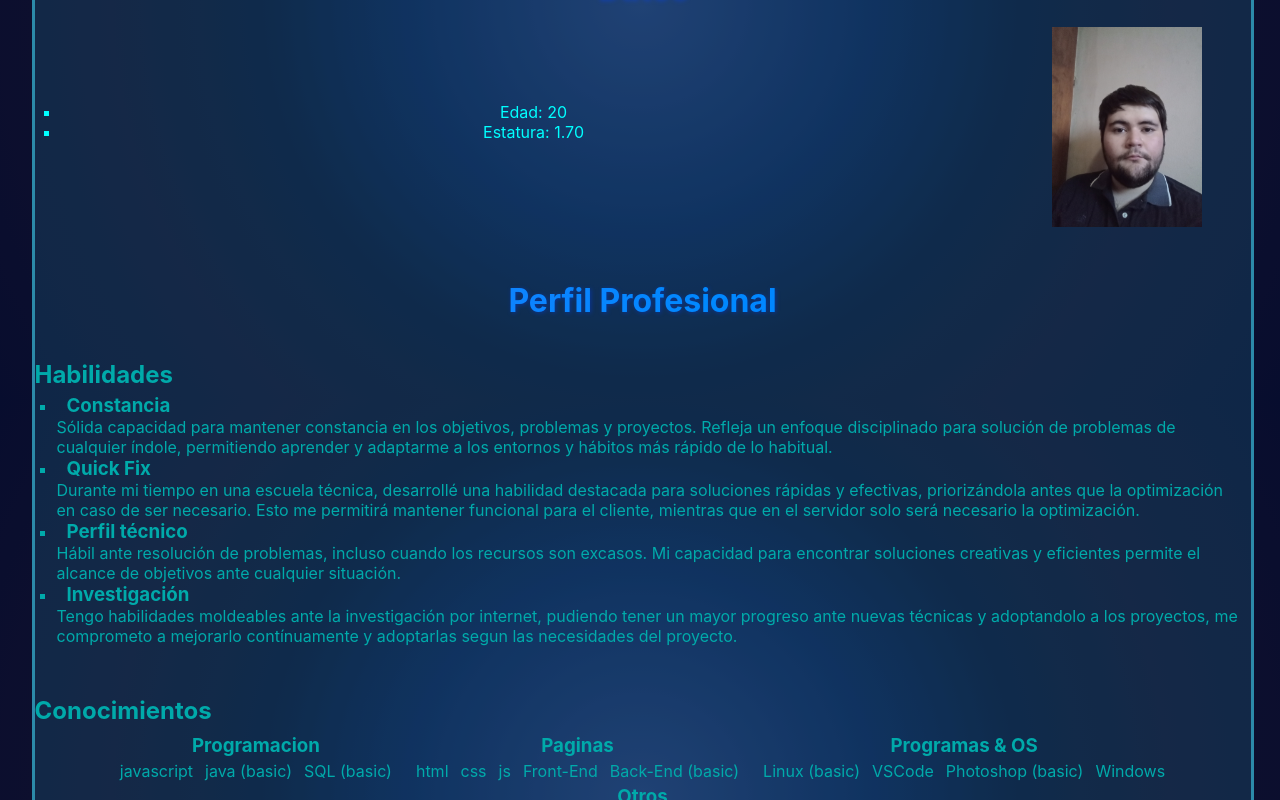
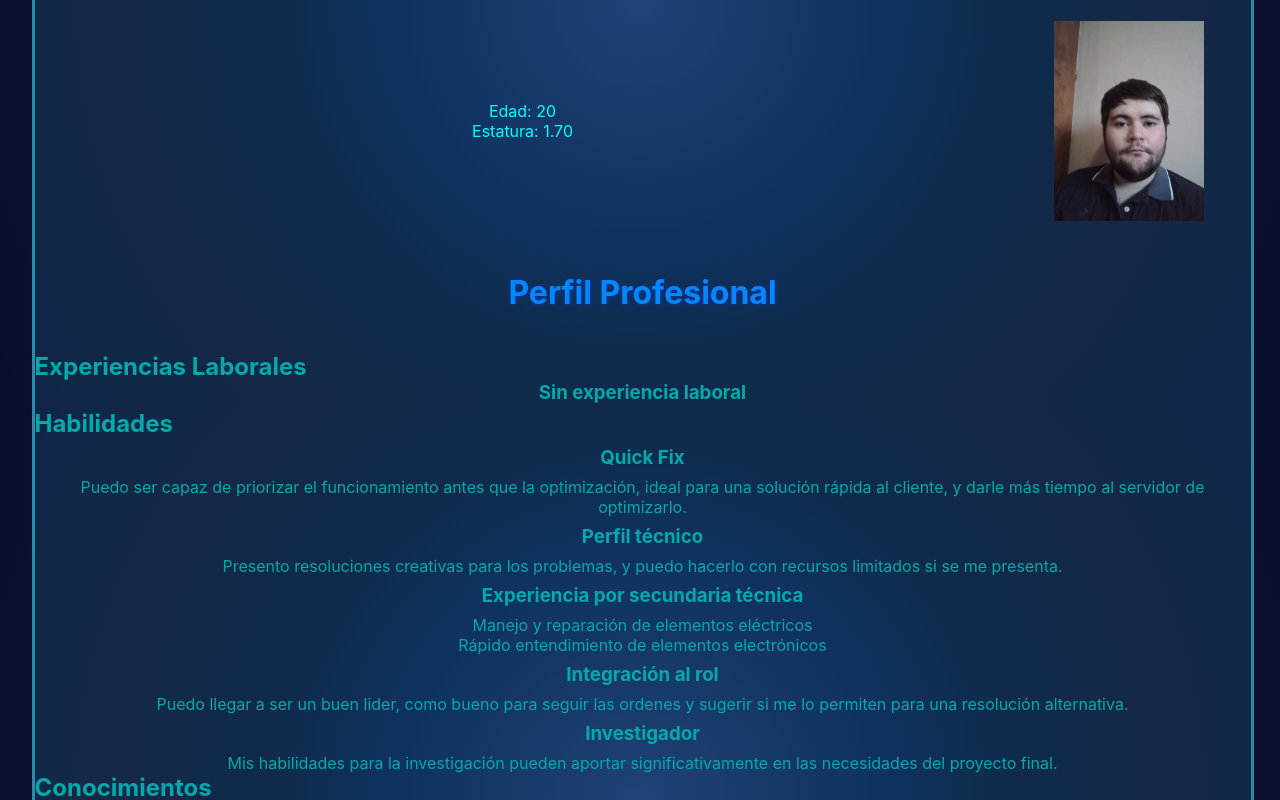
Before and after one commit to gabyfroso/Curriculum-Vitale, a React (Create React App) app: page / in a window 1280 px wide. Shown: the part 400-1200 px from the top of the page. Built offline with nearby package versions, Linux system fonts and the light colour scheme.

Commit message:
Reacomodamiento de datos

```diff
--- a/src/pages/Main/Academico.jsx
+++ b/src/pages/Main/Academico.jsx
@@ -5,6 +5,7 @@ import STLPages from '../pages.module.css';
 function Academico() {
     return (
         <ul>
+            <div>
                 <li>
                     <h3>Primario:</h3>
                     <abbr>Escuela de la patria doctor Manuel Belgrano</abbr>
@@ -19,21 +20,25 @@ function Academico() {
                     <abbr>Ingenieria Electronica - </abbr>
                     <abbr>Ingeniería en Sistemas </abbr>
                 </li>
+            </div>
+            <div className={STLPages.liNoWrap_C}>
             <li>
                 <h3>Instituto de Formación Profesional (NOA)</h3>
                 <abbr>Asistente Paramédico</abbr>
                 <abbr></abbr>
             </li>
+            </div>
+
         </ul>
     )
 }
 
 function Index() {
     return (
-        <>
+        <div className={`${STLPages.ulMuly} ${STLPages.liNoWrap_C} ${STLPages.ulCenter}`}>
             <h1 className={`${STLPages.ctr}`}>Educación</h1>
             <Academico />
-        </>
+        </div>
     )
 }
 
--- a/src/pages/Main/Encabezado.jsx
+++ b/src/pages/Main/Encabezado.jsx
@@ -3,6 +3,7 @@ import React from 'react'
 import IMG1 from '../../img/Imagen1.jpg'
 
 import STLPages from '../pages.module.css';
+import STLMain from './Main.module.css';
 
 function Encabezado() {
     const Email = 'gabyfroso@gmail.com';
@@ -64,7 +65,7 @@ function Index() {
     return (
         <>
             <div>
-                <table className={`${STLPages.Table_Principal} `}>
+                <table className={`${STLMain.Table_Principal} `}>
                     <tbody>
                         <Encabezado />
                     </tbody>
@@ -73,7 +74,7 @@ function Index() {
 
             <div>
                 <h1 className={`${STLPages.ctr}`}>Datos</h1>
-                <table className={`${STLPages.Table_Principal}`}>
+                <table className={`${STLMain.Table_Principal}`}>
                     <tbody>
                         <Datos />
                     </tbody>
--- /dev/null
+++ b/src/pages/Main/Main.module.css
@@ -0,0 +1,54 @@
+.principal {
+    &>div {
+        margin-top: 40px;
+        margin-bottom: 20px;
+
+        &>:first-child {
+            margin-bottom: 5px;
+        }
+    }
+
+    & * {
+        color: rgb(0, 170, 170);
+    }
+
+    &>div>h1{
+        background: radial-gradient(
+        circle,
+        rgb(40, 122, 253) 0%,
+        rgb(0, 136, 255) 51%,
+        rgb(1, 119, 255) 100%);
+    background-size: 200%;
+    color: transparent;
+    background-clip: text;
+    animation: shine 12s linear infinite;
+    filter: drop-shadow(1px 1px 2px rgb(0, 64, 255, .4));
+    }
+}
+
+.Table_Principal {
+    & * {
+        color: aqua;
+    }
+
+    tr {
+        a {
+            color: rgb(90, 255, 255);
+
+            &:visited {
+                color: rgb(0, 160, 160);
+            }
+
+            &:hover {
+                letter-spacing: 1px;
+            }
+        }
+
+        td {
+            padding-top: 10px;
+            padding-bottom: 10px;
+        }
+    }
+
+    color: rgb(0, 162, 255);
+}
--- a/src/pages/Main/Proffesional.jsx
+++ b/src/pages/Main/Proffesional.jsx
@@ -1,38 +1,64 @@
 import React from 'react'
 
-
+import STLMain from './Main.module.css';
 import STLPages from '../pages.module.css';
 
+function Nli({ title = '', children }) {
+  return (
+    <li>
+      <h3> {title} </h3>
+      <p>{children}</p>
+    </li>
+  )
+}
+
+function Experiencias() {
+  const ExpLaborales = [{ title: '', fullp: [''] }]
+
+
+  return (
+    <ul className={STLPages.liNoWrap_C}>
+      {
+        ExpLaborales && ExpLaborales.map(item => {
+          const Name = item.title !== '' ? item.title : 'Sin experiencia laboral';
+
+          return (
+            <li key={Name}>
+              <h3> {Name} </h3>
+              {
+                item.fullp.map(elem => (<p key={elem}>{elem}</p>))
+              }
+            </li>
+          )
+        })
+      }
+
+    </ul>
+  )
+}
+
 function Habilidades() {
+
+
   return (
-      <ul>
+    <ul className={STLPages.liDistanceItem}>
+      <Nli title={'Quick Fix'}>
+        Puedo ser capaz de priorizar el funcionamiento antes que la optimización, ideal para una solución rápida al cliente, y darle más tiempo al servidor de optimizarlo.
+      </Nli>
+      <Nli title='Perfil técnico'>
+        Presento resoluciones creativas para los problemas, y puedo hacerlo con recursos limitados si se me presenta.
+      </Nli>
       <li>
-          <h3> Constancia </h3>
-          <p>
-            Sólida capacidad para mantener constancia en los objetivos, problemas y proyectos. Refleja un enfoque disciplinado para solución de problemas de cualquier índole, permitiendo aprender y adaptarme a los entornos y hábitos más rápido de lo habitual.
-          </p>
+        <h3>Experiencia por secundaria técnica</h3>
+        <p>Manejo y reparación de elementos eléctricos</p>
+        <p>Rápido entendimiento de elementos electrónicos</p>
       </li>
-
-        <li>
-          <h3> Quick Fix </h3>
-          <p>
-            Durante mi tiempo en una escuela técnica, desarrollé una habilidad destacada para soluciones rápidas y efectivas, priorizándola antes que la optimización en caso de ser necesario. Esto me permitirá mantener funcional para el cliente, mientras que en el servidor solo será necesario la optimización.
-          </p>
-        </li>
-
-        <li>
-          <h3>Perfil técnico</h3>
-          <p>
-            Hábil ante resolución de problemas, incluso cuando los recursos son excasos. Mi capacidad para encontrar soluciones creativas y eficientes permite el alcance de objetivos ante cualquier situación.
-          </p>
-        </li>
-
-        <li>
-          <h3>Investigación</h3>
-          <p>
-            Tengo habilidades moldeables ante la investigación por internet, pudiendo tener un mayor progreso ante nuevas técnicas y adoptandolo a los proyectos, me comprometo a mejorarlo contínuamente y adoptarlas segun las necesidades del proyecto.
-          </p>
-        </li>
+      <Nli title='Integración al rol'>
+        Puedo llegar a ser un buen lider, como bueno para seguir las ordenes y sugerir si me lo permiten para una resolución alternativa.
+      </Nli>
+      <Nli title='Investigador'>
+        Mis habilidades para la investigación pueden aportar significativamente en las necesidades del proyecto final.
+      </Nli>
     </ul>
   )
 }
@@ -43,7 +69,7 @@ function Habilidades() {
   const Otros = ['Respiración Cardio Pulmonar (RCP)'];
 
   return (
-      <tr className={`${STLPages.flexwrap} ${STLPages.ctr} ${STLPages.ulMuly}`}>
+    <tr className={`${STLPages.flexwrap} ${STLPages.ctr}`}>
       <td>
         <h3>Programacion</h3>
         <ul>
@@ -90,7 +116,12 @@ function Habilidades() {
 
 function Index() {
   return (
-    <>
+    <div className={`${STLMain.Professional} ${STLPages.ulCenter}`}>
+      <div>
+        <h2>Experiencias Laborales</h2>
+        <Experiencias />
+      </div>
+
       <div>
         <h2>Habilidades</h2>
         <Habilidades />
@@ -104,7 +135,7 @@ function Index() {
         </table>
       </div>
 
-    </>
+    </div>
   )
 }
 
--- a/src/pages/Main/indexPage.js
+++ b/src/pages/Main/indexPage.js
@@ -5,10 +5,11 @@ import Proffesional from './Proffesional';
 import Academico from './Academico';
 
 import STLPages from '../pages.module.css';
+import STLMain from './Main.module.css'
 
 function Index() {
     return (
-        <div className={`${STLPages.principal} ${STLPages.ulWithStyle}`}>
+        <div className={`${STLMain.principal}`}>
             <Encabezado />
 
             <div>
--- a/src/pages/pages.module.css
+++ b/src/pages/pages.module.css
@@ -1,62 +1,11 @@
-.principal {
-    &>div {
-        margin-top: 40px;
-        margin-bottom: 20px;
-
-        &>:first-child {
-            margin-bottom: 5px;
-        }
-    }
-
-    & * {
-        color: rgb(0, 170, 170);
-    }
-
-    &>div>h1{
-        background: radial-gradient(
-        circle,
-        rgb(40, 122, 253) 0%,
-        rgb(0, 136, 255) 51%,
-        rgb(1, 119, 255) 100%);
-    background-size: 200%;
-    color: transparent;
-    background-clip: text;
-    animation: shine 12s linear infinite;
-    filter: drop-shadow(1px 1px 2px rgb(0, 64, 255, .4));
-    }
-}
-
 table {
-    padding: 2px;
-
     width: 100%;
 }
 
-.Table_Principal {
-    & * {
-        color: aqua;
+.fLetter{
+    ul>li>p::first-letter{
+        margin-left: 5px;
     }
-
-    tr {
-        a {
-            color: rgb(90, 255, 255);
-
-            &:visited {
-                color: rgb(0, 160, 160);
-            }
-
-            &:hover {
-                letter-spacing: 1px;
-            }
-        }
-
-        td {
-            padding-top: 10px;
-            padding-bottom: 10px;
-        }
-    }
-
-    color: rgb(0, 162, 255);
 }
 
 .ctr {
@@ -73,7 +22,7 @@ table {
     justify-content: space-around;
 }
 
-.ulWithStyle {
+.ulMargin {
     ul {
         padding: 0 10px 10px 10px;
         margin-left: 12px;
@@ -82,11 +31,6 @@ table {
             padding-left: 10px;
         }
     }
-
-    ul,
-    li {
-        list-style: square;
-    }
 }
 
 .ulMuly {
@@ -94,9 +38,6 @@ table {
 
     ul {
         display: flex;
-        align-items: center;
-        align-self: center;
-        align-content: center;
     }
 
     ul,
@@ -104,6 +45,34 @@ table {
         list-style: none;
         margin: 2px 6px;
         padding: 0;
+    }
+}
+
+.ulCenter {
+    ul,li{
+        align-items: center;
+        align-self: center;
+        align-content: center;
+        text-align: center;
+        justify-content: center;
+    }
+}
+
+.liNoWrap_C{
+    li{
+        display: flex;
+        flex-wrap: nowrap;
+        flex-direction: column;
+        align-items: center;
+        text-align: center;
+    }
+}
+
+.liDistanceItem {
+    position: relative;
+
+    li>:first-child{
+        margin: 8px 0;
     }
 }
 
```
Lines whose indentation alone changed are shown as unchanged.
